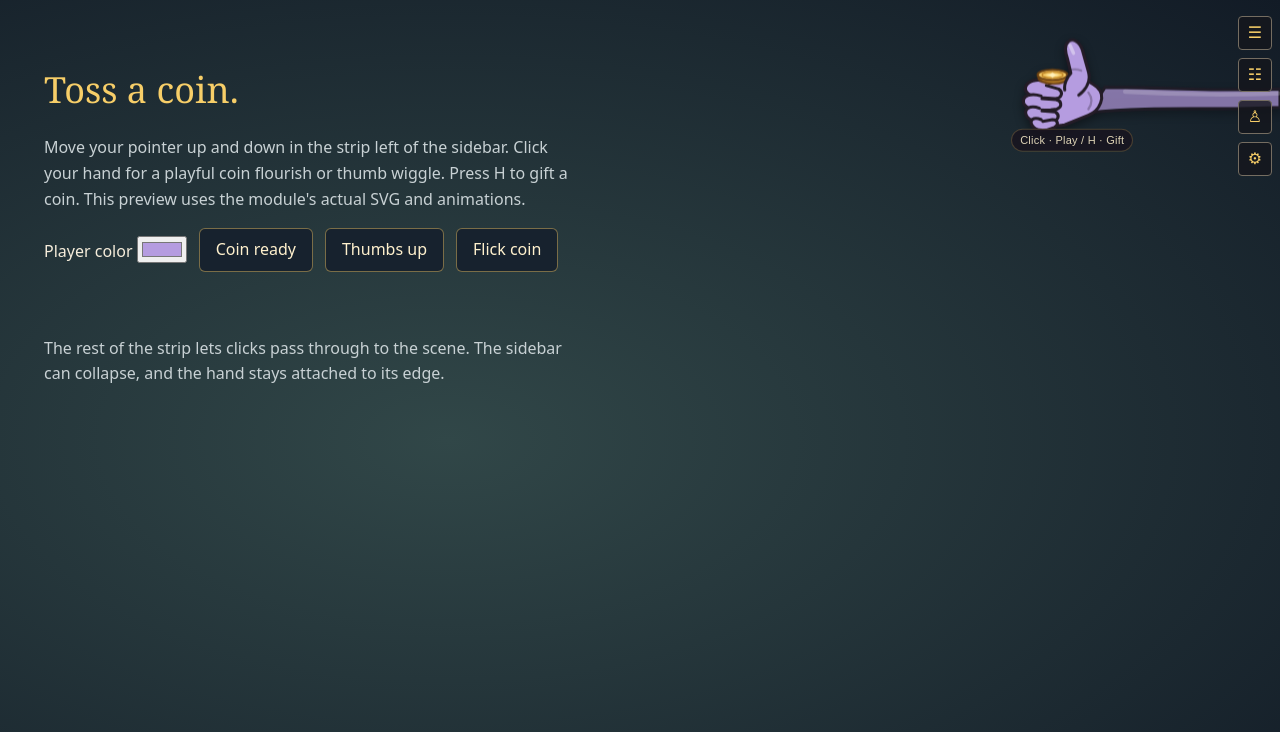
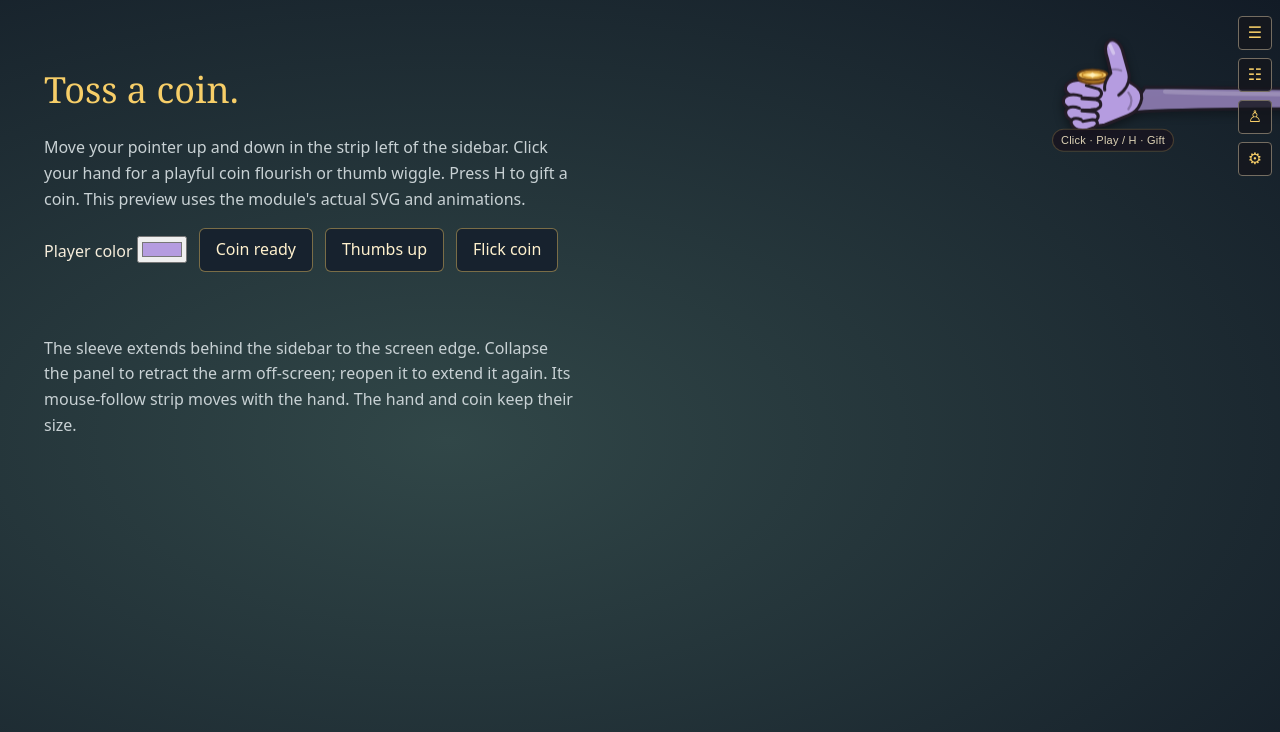
Before and after one commit to vechs/hero-point-handle-bars, a website: page dev/hand-preview.html in a window 1280 px wide. Both pictures are taken after a click on the button "Toggle sidebar". Drawn offline with Linux system fonts and the light colour scheme.

Commit message:
add: more configurable settings, better hand positioning around sidebar

```diff
--- a/dev/hand-preview.html
+++ b/dev/hand-preview.html
@@ -16,8 +16,8 @@
     .controls button { padding: 8px 16px; border: 1px solid #f7ce6870; border-radius: 6px; color: #fff1cd; background: #17222e; cursor: pointer; }
     #sidebar { position: fixed; right: 0; top: 0; height: 100vh; display: flex; z-index: 30; pointer-events: none; }
     #sidebar-tabs { flex: none; width: 50px; padding: 16px 8px; }
-    #sidebar-content { flex: none; width: 200px; height: 100%; padding: 24px; border-left: 1px solid #7c6c4e; background: #15161ddf; margin-right: 0; transition: margin-right .2s; pointer-events: auto; }
-    #sidebar.collapsed #sidebar-content { margin-right: -200px; }
+    #sidebar-content { flex: none; width: 280px; height: 100%; padding: 24px; border-left: 1px solid #7c6c4e; background: #15161ddf; margin-left: -12px; margin-right: 0; transition: margin-right .25s, margin-left .25s; pointer-events: auto; }
+    #sidebar.collapsed #sidebar-content { margin-left: 0; margin-right: -280px; }
     #sidebar-tabs button { width: 100%; min-height: 34px; margin-bottom: 8px; background: #15161dc9; border: 1px solid #756d61; color: #f7ce68; border-radius: 4px; cursor: pointer; pointer-events: auto; }
     #feedback { color: #f7ce68; min-height: 2em; }
     @media (max-width: 700px) { main { padding: 24px; margin-right: 50px; } #sidebar-content { width: 150px; } #sidebar.collapsed #sidebar-content { margin-right: -150px; } }
@@ -34,7 +34,7 @@
       <button id="flick" type="button">Flick coin</button>
     </div>
     <p id="feedback" role="status"></p>
-    <p>The rest of the strip lets clicks pass through to the scene. The sidebar can collapse, and the hand stays attached to its edge.</p>
+    <p>The sleeve extends behind the sidebar to the screen edge. Collapse the panel to retract the arm off-screen; reopen it to extend it again. Its mouse-follow strip moves with the hand. The hand and coin keep their size.</p>
   </main>
   <aside id="sidebar">
     <nav id="sidebar-tabs" aria-label="Mock sidebar tabs">
--- a/module.json
+++ b/module.json
@@ -2,13 +2,13 @@
   "id": "hero-point-handle-bars",
   "title": "Hero Point Handle Bars",
   "description": "Celebrate heroic deeds in Pathfinder 2E by gifting Hero Points to fellow players. Includes an animated, player-colored hand, a configurable shared cooldown (60 minutes by default), fair recipient rotation, GM exemptions, and optional Dice So Nice coins featuring the recipient's token artwork.",
-  "version": "0.2.0",
+  "version": "0.3.0",
   "authors": [
     { "name": "vechs" }
   ],
   "url": "https://github.com/vechs/hero-point-handle-bars",
   "manifest": "https://github.com/vechs/hero-point-handle-bars/releases/download/latest/module.json",
-  "download": "https://github.com/vechs/hero-point-handle-bars/releases/download/0.2.0/hero-point-handle-bars.zip",
+  "download": "https://github.com/vechs/hero-point-handle-bars/releases/download/0.3.0/hero-point-handle-bars.zip",
   "bugs": "https://github.com/vechs/hero-point-handle-bars/issues",
   "readme": "README.md",
   "compatibility": { "minimum": "14", "verified": "14" },
--- a/package.json
+++ b/package.json
@@ -1,6 +1,6 @@
 {
   "name": "hero-point-handle-bars",
-  "version": "0.2.0",
+  "version": "0.3.0",
   "private": true,
   "type": "module",
   "description": "Player-awarded Hero Points for Foundry VTT and Pathfinder 2E.",
--- a/scripts/hand.js
+++ b/scripts/hand.js
@@ -1,3 +1,8 @@
+const HAND_SCALE = 280 / 320;
+const HAND_HEIGHT = 170 * HAND_SCALE;
+const MIN_ARM_WIDTH = 520;
+const EXPOSED_REACH = 160;
+
 const SVG = `
 <svg class="hero-hand__drawing" viewBox="0 0 320 170" aria-hidden="true" focusable="false">
   <g class="hero-hand__gesture" stroke="#241c27" stroke-width="3.5" stroke-linecap="round" stroke-linejoin="round">
@@ -31,8 +36,10 @@ export class HeroHand {
     this._frame = null;
     this._flickTimer = null;
     this._playTimer = null;
+    this._sidebarTransitions = new Set();
     this._onPointerMove = this._onPointerMove.bind(this);
     this._scheduleLayout = this._scheduleLayout.bind(this);
+    this._onSidebarTransition = this._onSidebarTransition.bind(this);
   }
 
   mount() {
@@ -42,17 +49,26 @@ export class HeroHand {
     this.element.dataset.module = "hero-point-handle-bars";
     this.element.innerHTML = `<button class="hero-hand__button" type="button">${SVG}<span class="hero-hand__status"></span></button>`;
     this.button = this.element.querySelector("button");
+    this.drawing = this.element.querySelector(".hero-hand__drawing");
+    this.arm = this.element.querySelector(".hero-hand__arm");
+    this.armHighlight = this.element.querySelector(".hero-hand__arm-highlight");
     this.status = this.element.querySelector(".hero-hand__status");
     this.button.addEventListener("click", () => this.play());
     document.body.append(this.element);
     window.addEventListener("pointermove", this._onPointerMove, { passive: true });
     window.addEventListener("resize", this._scheduleLayout, { passive: true });
+    for (const event of ["transitionrun", "transitionend", "transitioncancel"]) {
+      window.addEventListener(event, this._onSidebarTransition);
+    }
     this._resizeObserver = typeof ResizeObserver === "function" ? new ResizeObserver(this._scheduleLayout) : null;
     this._mutationObserver = new MutationObserver((records) => {
       if (records.some((record) => !this.element?.contains(record.target))) this._scheduleLayout();
     });
-    // Watch replacement of Foundry's UI containers, but not our own animation styles.
-    this._mutationObserver.observe(document.body, { childList: true, subtree: true });
+    // Follow sidebar replacement, collapse classes, and theme layout changes.
+    // Our own layout/style updates are filtered out above to avoid a loop.
+    this._mutationObserver.observe(document.body, {
+      childList: true, subtree: true, attributes: true, attributeFilter: ["class", "style"]
+    });
     this._clock = window.setInterval(() => {
       this._renderState();
       this._scheduleLayout();
@@ -101,6 +117,9 @@ export class HeroHand {
   destroy() {
     window.removeEventListener("pointermove", this._onPointerMove);
     window.removeEventListener("resize", this._scheduleLayout);
+    for (const event of ["transitionrun", "transitionend", "transitioncancel"]) {
+      window.removeEventListener(event, this._onSidebarTransition);
+    }
     window.clearInterval(this._clock);
     window.clearTimeout(this._flickTimer);
     this._flickTimer = null;
@@ -111,9 +130,13 @@ export class HeroHand {
     this.element?.remove();
     this.element = null;
     this.button = null;
+    this.drawing = null;
+    this.arm = null;
+    this.armHighlight = null;
     this.status = null;
     this._frame = null;
     this._observedSidebar = null;
+    this._sidebarTransitions.clear();
   }
 
   _renderState() {
@@ -140,16 +163,25 @@ export class HeroHand {
     this._frame = window.requestAnimationFrame(() => {
       this._frame = null;
       this._layout();
+      if (this._sidebarTransitions.size) this._scheduleLayout();
     });
+  }
+
+  _onSidebarTransition(event) {
+    if (event.target !== this._observedSidebar) return;
+    if (event.type === "transitionrun") this._sidebarTransitions.add(event.propertyName);
+    else this._sidebarTransitions.delete(event.propertyName);
+    this._scheduleLayout();
   }
 
   _layout() {
     if (!this.element) return;
-    // The tab rail protrudes left of the content panel. Let the arm pass behind
-    // it and terminate at the panel itself, including while it slides closed.
+    // The sleeve always reaches the screen's far edge. Closing the panel moves
+    // the entire drawing right, with the excess clipped by the viewport.
     const sidebar = document.querySelector("#sidebar-content")
       ?? document.querySelector("#sidebar") ?? document.querySelector("#ui-right");
     if (sidebar !== this._observedSidebar) {
+      this._sidebarTransitions.clear();
       this._resizeObserver?.disconnect();
       if (sidebar) this._resizeObserver?.observe(sidebar);
       // A collapsing panel can move without changing its own width; the outer
@@ -159,15 +191,31 @@ export class HeroHand {
     }
     const rect = sidebar?.getBoundingClientRect();
     const sidebarVisible = rect && rect.width > 0 && rect.height > 0;
-    // Remove the panel's client-specific margin offset so a negative margin
-    // tucks the flat end farther right, underneath the content panel.
-    const marginLeft = sidebarVisible ? Number.parseFloat(window.getComputedStyle(sidebar).marginLeft) || 0 : 0;
-    const edge = sidebarVisible
-      ? Math.max(0, Math.min(window.innerWidth, rect.left - marginLeft)) : window.innerWidth;
-    const width = Math.min(280, Math.max(120, edge));
-    this.element.style.right = `${Math.max(0, window.innerWidth - edge)}px`;
-    this.element.style.width = `${width}px`;
-    this.element.style.setProperty("--hero-hand-height", `${width * 170 / 320}px`);
+    let sidebarWidth = 0;
+    let retraction = 0;
+    if (sidebarVisible) {
+      const style = window.getComputedStyle(sidebar);
+      // Bounds are viewport pixels; computed margins need the same UI scaling.
+      const scale = sidebar.offsetWidth > 0 ? rect.width / sidebar.offsetWidth : 1;
+      const marginLeft = (Number.parseFloat(style.marginLeft) || 0) * scale;
+      const marginRight = Math.max(0, Number.parseFloat(style.marginRight) || 0) * scale;
+      const span = Math.max(0, rect.width + marginLeft + marginRight);
+      const visible = Math.max(0, Math.min(span, window.innerWidth - rect.left + marginLeft));
+      retraction = span - visible;
+      // Only the sleeve length changes for a wider sidebar; never scale the hand.
+      sidebarWidth = rect.width + Math.max(0, marginLeft) + marginRight;
+    }
+    const width = Math.min(window.innerWidth, Math.max(MIN_ARM_WIDTH, sidebarWidth + EXPOSED_REACH));
+    // Leave the hand and a short sleeve visible even on very narrow viewports.
+    retraction = Math.min(retraction, Math.max(0, width - 120));
+    const left = window.innerWidth - width + retraction;
+    this.element.style.setProperty("--hero-hand-left", `${left}px`);
+    this.element.style.setProperty("--hero-hand-width", `${width}px`);
+    this.element.style.setProperty("--hero-hand-height", `${HAND_HEIGHT}px`);
+    const end = width / HAND_SCALE;
+    this.drawing.setAttribute("viewBox", `0 0 ${end} 170`);
+    this.arm.setAttribute("d", `M${end} 93 C${end - 62} 96 185 91 120 91 L102 120 C177 112 ${end - 75} 118 ${end} 114 Z`);
+    this.armHighlight.setAttribute("d", `M143 96 C211 100 ${end - 54} 100 ${end - 2} 98`);
     if (this._y === null) this._y = window.innerHeight * 0.58;
     this._place();
   }
@@ -175,8 +223,9 @@ export class HeroHand {
   _onPointerMove(event) {
     if (!this.element || event.pointerType === "touch") return;
     if (event.target?.closest?.("input, textarea, select, [contenteditable]:not([contenteditable='false'])")) return;
-    const rect = this.element.getBoundingClientRect();
-    if (event.clientX < rect.left || event.clientX > rect.right) return;
+    const rect = this.button.getBoundingClientRect();
+    // The off-screen sleeve is excluded from the viewport-height follow strip.
+    if (event.clientX < Math.max(0, rect.left) || event.clientX > Math.min(window.innerWidth, rect.right)) return;
     // Keep the button still while a person is trying to click or focus it.
     if (this.button?.contains(event.target)) return;
     this._y = event.clientY;
--- a/styles/hand.css
+++ b/styles/hand.css
@@ -3,9 +3,9 @@
   --hero-hand-y: 58vh;
   --hero-hand-height: 149px;
   position: fixed;
-  inset: 0 0 0 auto;
-  width: 280px;
+  inset: 0;
   height: 100vh;
+  overflow: clip;
   /* Foundry's sidebar lives at the application layer, above the canvas. */
   z-index: calc(var(--z-index-app, 30) - 1);
   pointer-events: none;
@@ -15,8 +15,8 @@
 .hero-hand .hero-hand__button {
   position: absolute;
   top: var(--hero-hand-y);
-  right: 0;
-  width: 100%;
+  left: var(--hero-hand-left, calc(100% - 520px));
+  width: var(--hero-hand-width, 520px);
   height: var(--hero-hand-height);
   min-height: 0;
   margin: 0;
@@ -100,8 +100,8 @@
 .hero-hand__status {
   position: absolute;
   top: 81%;
-  left: 4%;
-  max-width: 88%;
+  left: 12px;
+  max-width: 260px;
   padding: 4px 8px;
   border: 1px solid #f7ce6840;
   border-radius: 20px;
```
Also changed, not shown: tests/hand.test.js (+92 -15 lines), README.md.
